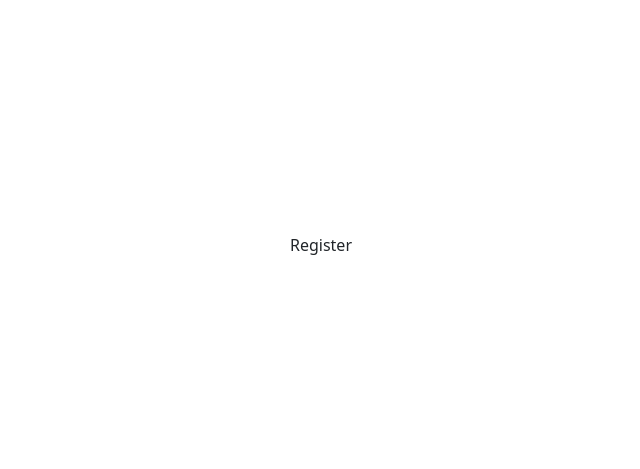
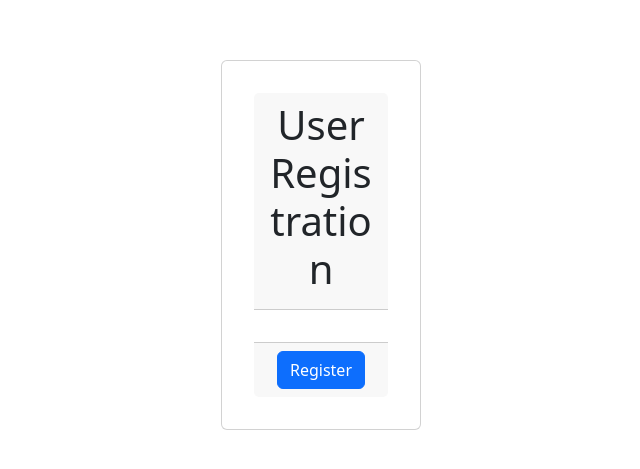
Before and after one commit to egamovj/react-authentication, a React (Vite) app: page /register in a window 1280 px wide. Shown: the part 155-624 px from the top of the page, without its empty margins (319-959 px from the left). Built offline with nearby package versions, Linux system fonts and the light colour scheme.

Commit message:
regiter page started

```diff
--- /dev/null
+++ b/db.json
@@ -0,0 +1,3 @@
+{
+  "user": []
+}
--- a/src/components/Register.jsx
+++ b/src/components/Register.jsx
@@ -1,7 +1,23 @@
 
 const Register = () => {
   return (
-    <div>Register</div>
+    <div>
+        <div className="offset-lg-3 col-lg-6">
+            <form className="container">
+                <div className="card">
+                    <div className="card-header">
+                        <h1>User Registration</h1>
+                    </div>
+                    <div className="card-body">
+
+                    </div>
+                    <div className="card-footer">
+                        <button type="submit" className="btn btn-primary">Register</button>
+                    </div>
+                </div>
+            </form>
+        </div>
+    </div>
   )
 }
 
```
